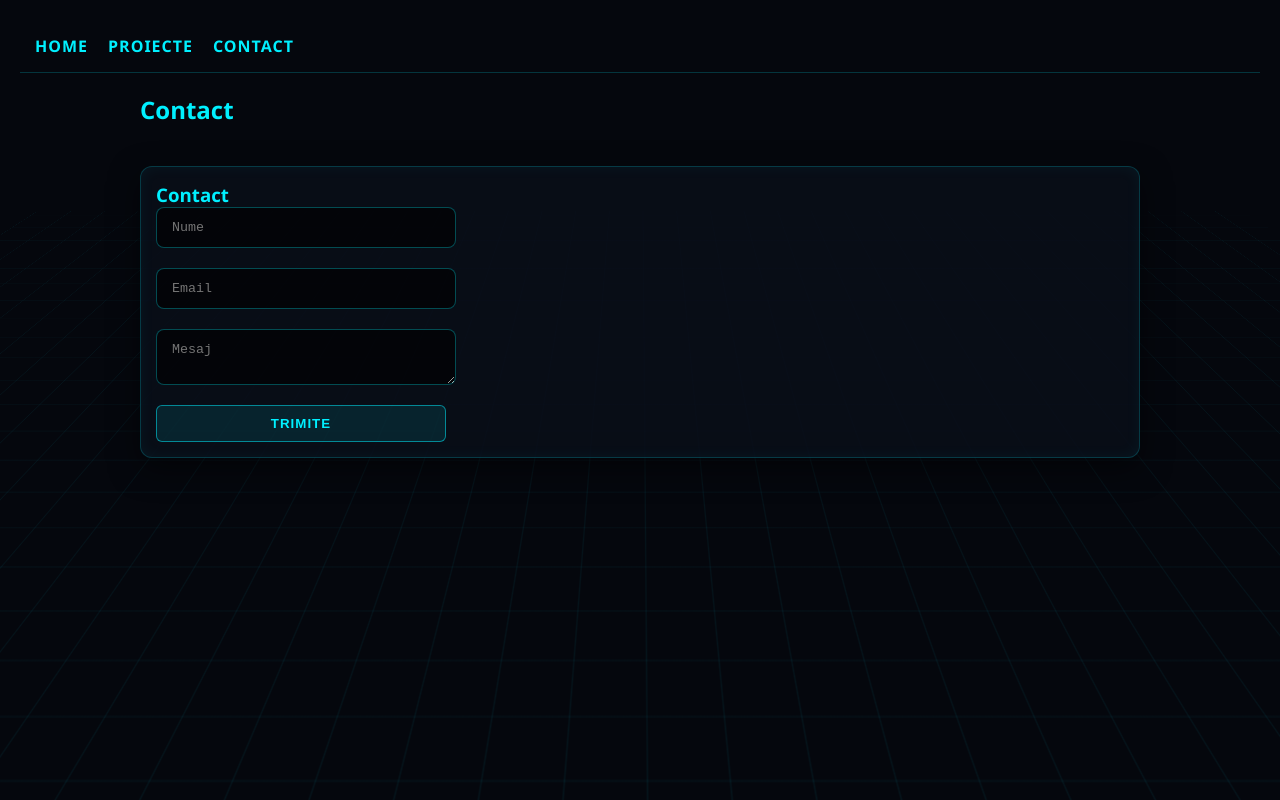
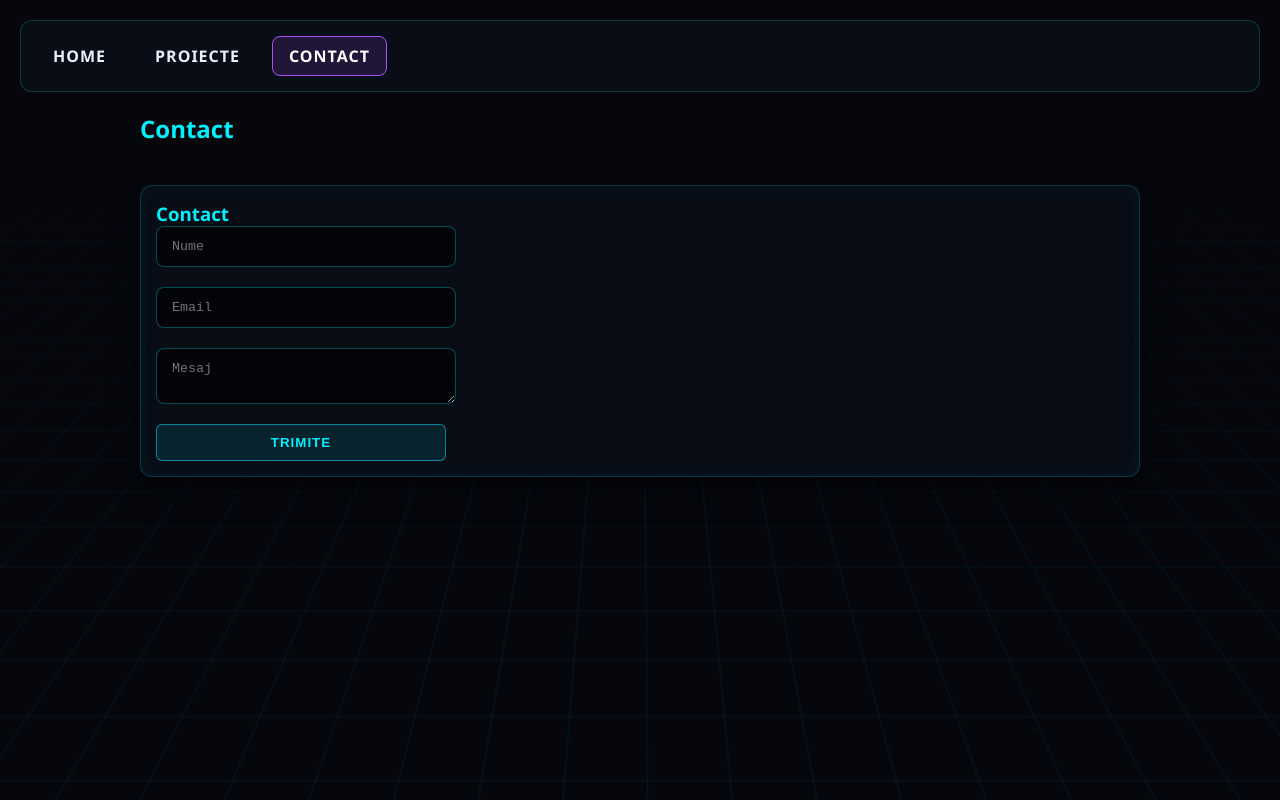
Before and after one commit to andrei-rd/Lab-PW, a React (Vite) app: page /contact in a window 1280 px wide. Built offline with nearby package versions, Linux system fonts and the light colour scheme.

Commit message:
Exercițiul 3: Folosit NavLink și stilizat meniul pentru pagina activă

```diff
--- a/src/Navbar.jsx
+++ b/src/Navbar.jsx
@@ -1,17 +1,12 @@
-import { Link } from 'react-router';
+import { NavLink } from 'react-router';
 
 function Navbar() {
   return (
-    <nav style={{
-      display: 'flex',
-      gap: '20px',
-      padding: '15px',
-      marginBottom: '20px',
-      borderBottom: '1px solid rgba(0, 240, 255, 0.2)'
-    }}>
-      <Link to="/" style={{ color: '#00f0ff', textDecoration: 'none', fontWeight: 'bold', textTransform: 'uppercase', letterSpacing: '1px' }}>Home</Link>
-      <Link to="/projects" style={{ color: '#00f0ff', textDecoration: 'none', fontWeight: 'bold', textTransform: 'uppercase', letterSpacing: '1px' }}>Proiecte</Link>
-      <Link to="/contact" style={{ color: '#00f0ff', textDecoration: 'none', fontWeight: 'bold', textTransform: 'uppercase', letterSpacing: '1px' }}>Contact</Link>
+    <nav>
+      {/* Folosim NavLink pentru ca React să știe când suntem pe ruta curentă */}
+      <NavLink to="/">Home</NavLink>
+      <NavLink to="/projects">Proiecte</NavLink>
+      <NavLink to="/contact">Contact</NavLink>
     </nav>
   );
 }
--- a/src/index.css
+++ b/src/index.css
@@ -143,3 +143,48 @@ li:hover { background: rgba(0, 240, 255, 0.05); border-color: rgba(0, 240, 255,
 
 /* Oprim barele despărțitoare urâte */
 hr { display: none; }
+
+
+
+
+
+
+/* ==================================
+   STILIZARE MENIU NAVIGARE (NAVLINK)
+   ================================== */
+nav {
+  display: flex;
+  gap: 15px;
+  padding: 15px;
+  background: var(--card) !important;
+  border: 1px solid rgba(0, 240, 255, 0.2) !important;
+  border-radius: 12px;
+  margin-bottom: 20px;
+}
+
+nav a {
+  color: var(--txt);
+  text-decoration: none;
+  padding: 8px 16px;
+  border-radius: 8px;
+  font-weight: bold;
+  text-transform: uppercase;
+  letter-spacing: 1px;
+  border: 1px solid transparent;
+  transition: all 0.3s ease;
+}
+
+nav a:hover {
+  background: rgba(0, 240, 255, 0.1);
+  border-color: rgba(0, 240, 255, 0.3);
+  color: var(--cyan);
+}
+
+/* CLASA ACTIVE (Adăugată automat de NavLink) */
+nav a.active {
+  background: rgba(168, 85, 247, 0.15);
+  border-color: var(--vio);
+  color: #fff;
+  box-shadow: 0 0 15px var(--glow-vio);
+  text-shadow: 0 0 8px var(--glow-vio);
+}
```
